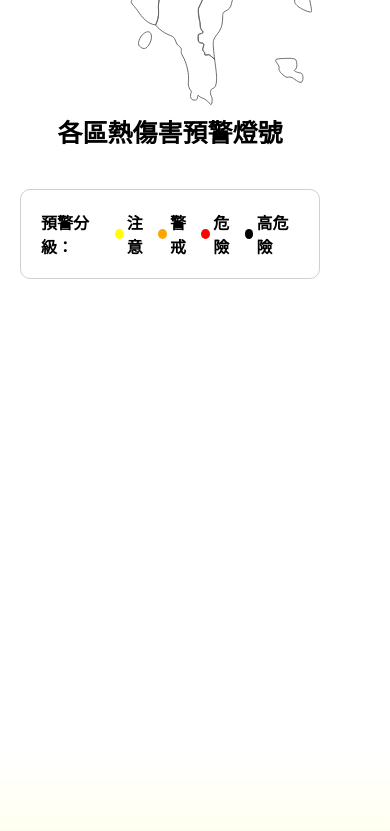
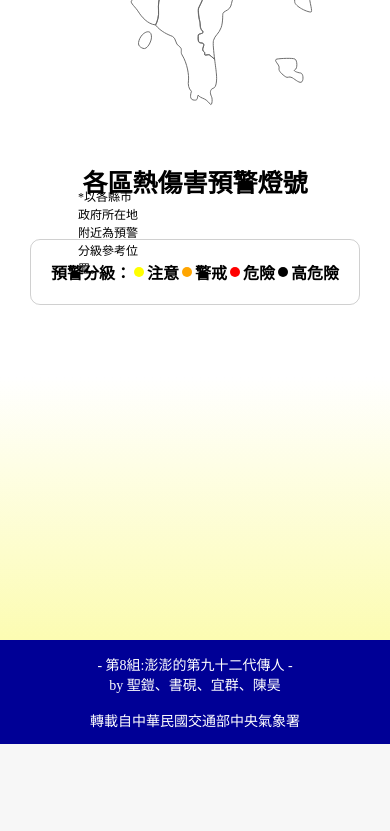
Before and after one commit to loshuyen/Wehelp_GroupProject, a plain HTML site: page static/warning.html in a window 390 px wide. Shown: the part 633-1464 px from the top of the page. After the commit the page ends 1377 px from the top, so only its background shows below. Drawn offline with nearby package versions, Linux system fonts and the light colour scheme; no server answers.

Commit message:
Modify: CSS and RWD of warning.css

```diff
--- a/app/view/warning.js
+++ b/app/view/warning.js
@@ -318,6 +318,7 @@ function fill_map(){
         else if(AREA[name][city][0].maxWarning==="危險"){path.classList.add("fill__red")}
         else if(AREA[name][city][0].maxWarning==="警戒"){path.classList.add("fill__orange")}
         else if(AREA[name][city][0].maxWarning==="注意"){path.classList.add("fill__yellow")}
+        console.log(name, city, AREA[name][city][0].maxWarning, e)
 })}
 
 init_data()
--- a/public/css/warning.css
+++ b/public/css/warning.css
@@ -29,7 +29,8 @@
 }
 .map__mark{
     position: absolute;
-    top: 320px;
+    /* top: 320px; */
+    bottom: 20px;
     width: 60px;
     font-size: 12px;
     font-size: 500;
@@ -135,8 +136,8 @@
     gap: 10px;
 }
 .area__item{
-    background-color: red;
-    color:white;
+    color:black;
+    border: 2px black solid;
     font-size: 16px;
     font-weight: 700;
     cursor: pointer;
@@ -189,12 +190,15 @@
 }
 .black{
     background-color: black;
+    color: white;
 }
 .red{
     background-color: red;
+    color: white;
 }
 .orange{
     background-color: orange;
+    color: white;
 }
 .yellow{
     background-color: yellow;
@@ -224,4 +228,19 @@
     .title span {
         margin-right: 5px;
     }
+    .map__mark{
+        left: 20vw;
+        top: 600px;
+    }
+    .hot {
+        height: 30vh;
+        margin-right: 50px;
+        width: 55vw;
+        margin-right: 0;
+    }
+    .area {
+        height: 30vh;
+        margin-right: 0;
+        padding-top: 50px;
+    }
 }
```
